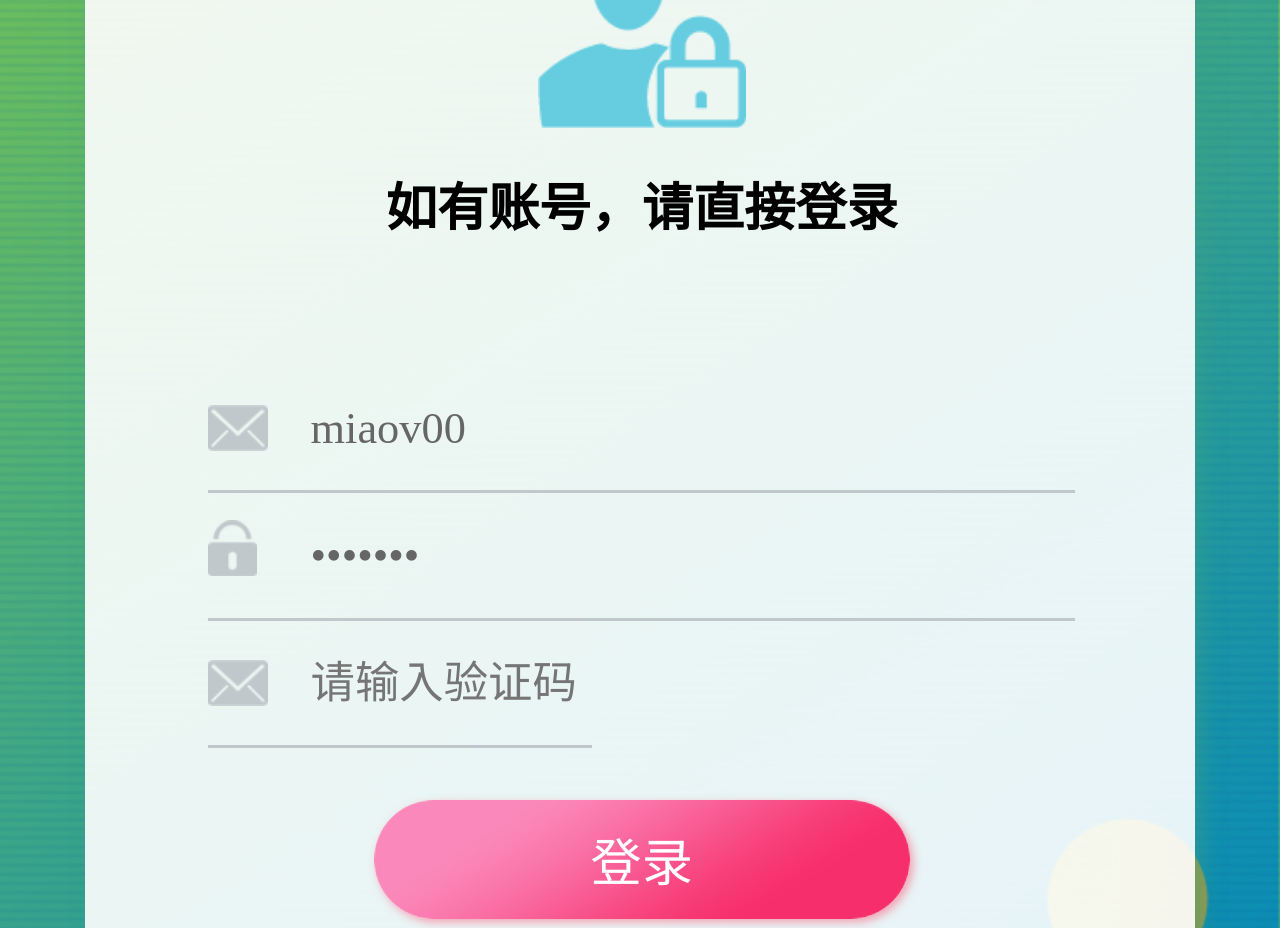
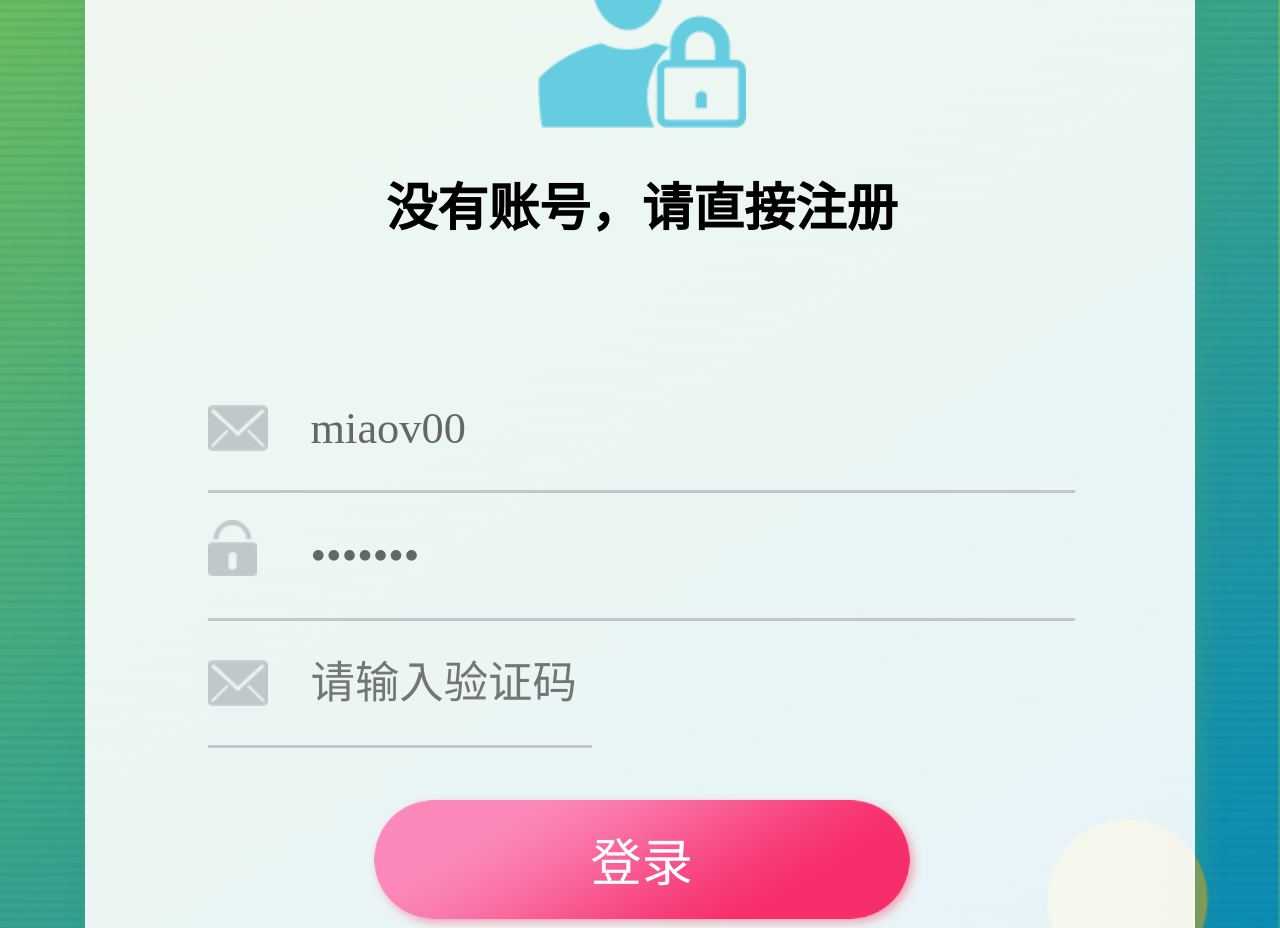
Before and after one commit to xiao-tiger/online-education, a React (Create React App) app: page /login in a window 1280 px wide. Shown: the part 800-1728 px from the top of the page. Built offline with nearby package versions, Linux system fonts and the light colour scheme; no server answers; a web font is replaced by a local one.

Commit message:
完成注册功能

```diff
--- a/src/common/component/Frame.js
+++ b/src/common/component/Frame.js
@@ -9,12 +9,17 @@ function Frame(props) {
   function changeMenu() {
     setShowMenu(!showMenu)
   }
+  function menuHide() {
+    setShowMenu(false)
+  }
   return (
-    // style={{display: showMenu?'block': 'none'}}
     <div>
       <Header changeMenu={changeMenu} />
       <Menu showMenu={showMenu} />
-      <div id="main">
+      <div
+        id="main"
+        onTouchStart={menuHide}
+      >
         { props.children }
       </div>
     </div>
--- /dev/null
+++ b/src/store/action/register.js
@@ -0,0 +1,15 @@
+import http from './http'
+
+
+function register(data) {
+  return function (dispatch) {
+    return http.post('/user/register', data).then(res => {
+      if(res.data.code === 0) {
+        // alert(res.data.msg);
+      }
+      return res.data
+    })
+  }
+}
+
+export default register;
--- a/src/view/login/index.js
+++ b/src/view/login/index.js
@@ -1,18 +1,23 @@
-import React from 'react'
+import React, {useState} from 'react'
 
 import LoginBox from './login'
+import RegisterBox from './register'
 
 import '../../common/css/login.css'
 
 function Login(props) {
-
+  const [deg,setDeg] = useState(0);
   return (
     <div>
       <div id="login_boxWrap">
         <h2 className="login_register"><span>登录&注册</span></h2>
         <div className="login_register_box">
-            <div className="box">
-              <LoginBox {...props} />
+            <div
+              className="box"
+              style={{transform: `rotateY(${deg}deg)`}}
+            >
+              <LoginBox {...props} setDeg={setDeg} />
+              <RegisterBox setDeg={setDeg} />
             </div>
         </div>
       </div>
--- a/src/view/login/login.js
+++ b/src/view/login/login.js
@@ -13,6 +13,7 @@ function LoginBox(props) {
 
   let back = useBack(props.history);
   let dispatch = useDispatch();
+  let {setDeg} = props;
 
   function toLogin() {
     dispatch(login({
@@ -35,7 +36,7 @@ function LoginBox(props) {
       <div className="login_box">
         <figure className="user_img">
           <img src={require('../../common/images/user_img.png')} alt="" />
-          <figcaption>如有账号，请直接登录</figcaption>
+          <figcaption>没有账号，请直接注册</figcaption>
         </figure>
         <div className="login_form">
             <p>
@@ -86,7 +87,7 @@ function LoginBox(props) {
               className="form_btn"
               onClick={toLogin}
             >登录</button>
-            <p className="form_tip">没有帐号？<a href="#">立即注册</a></p>
+            <p className="form_tip">没有帐号？<a onClick={() => {setDeg(-180)}}>立即注册</a></p>
           </div>
         </div>
       </div>)
--- a/src/view/login/register.js
+++ b/src/view/login/register.js
@@ -0,0 +1,106 @@
+import React, {useState} from 'react';
+import {useDispatch} from 'react-redux';
+
+import register from '../../store/action/register';
+
+
+function RegisterBox(props) {
+  let [user, setUser] = useState('');
+  let [password, setPassword] = useState('');
+  let [repassword, setRepassword] = useState('');
+  let [vcode, setVcode] = useState('');
+  let [vcodeShow, setVcodeShow] = useState(false);
+  let [vcodeSrc, setVcodeSrc] = useState('/miaov/user/verify?'+Date.now());
+
+  let dispatch = useDispatch();
+  let {setDeg} = props;
+
+  function toRegister() {
+    dispatch(register({
+      verify: vcode,
+      username: user,
+      password: password,
+      repassword: repassword
+    })).then(data => {
+      alert(data.msg);
+      setTimeout(() => {
+        if (data.code == 0) {
+          setDeg(0)
+        }
+        setVcodeSrc('/miaov/user/verify?'+Date.now())
+      }, 100)
+    })
+  }
+  return (
+    <div>
+      <div className="register_box">
+        <figure className="user_img">
+          <img src={require('../../common/images/user_img.png')} alt="" />
+          <figcaption>如有账号，请直接登录</figcaption>
+        </figure>
+        <div className="register_form">
+            <p>
+              <input
+                type="text"
+                placeholder="用户名"
+                value={user}
+                onChange={e => {
+                  setUser(e.target.value)
+                }}
+              />
+            </p>
+            <p>
+              <input
+                type="password"
+                placeholder="请输入密码"
+                value={password}
+                onChange={e => {
+                  setPassword(e.target.value)
+                }}
+              />
+            </p>
+            <p>
+              <input
+                type="password"
+                placeholder="请输入密码"
+                value={repassword}
+                onChange={e => {
+                  setRepassword(e.target.value)
+                }}
+              />
+            </p>
+            <p className="clearfix">
+              <input
+                className="verifyCode"
+                type="text"
+                placeholder="请输入验证码"
+                value={vcode}
+                onChange={e => {
+                  setVcode(e.target.value)
+                }}
+                onFocus={e => {
+                  setVcodeShow(true)
+                }}
+              />
+              {
+                vcodeShow?
+                <img
+                  className="verify"
+                  src={vcodeSrc}
+                  onClick={() => {
+                    setVcodeSrc('/miaov/user/verify?' + Date.now())
+                  }}
+                /> : ""
+              }
+            </p>
+            <button
+              className="form_btn"
+              onClick={toRegister}
+            >注册</button>
+            <p className="form_tip">已有帐号？<a onClick={() => {setDeg(0)}}>立即登录</a></p>
+          </div>
+        </div>
+      </div>)
+    }
+
+export default RegisterBox;
```
